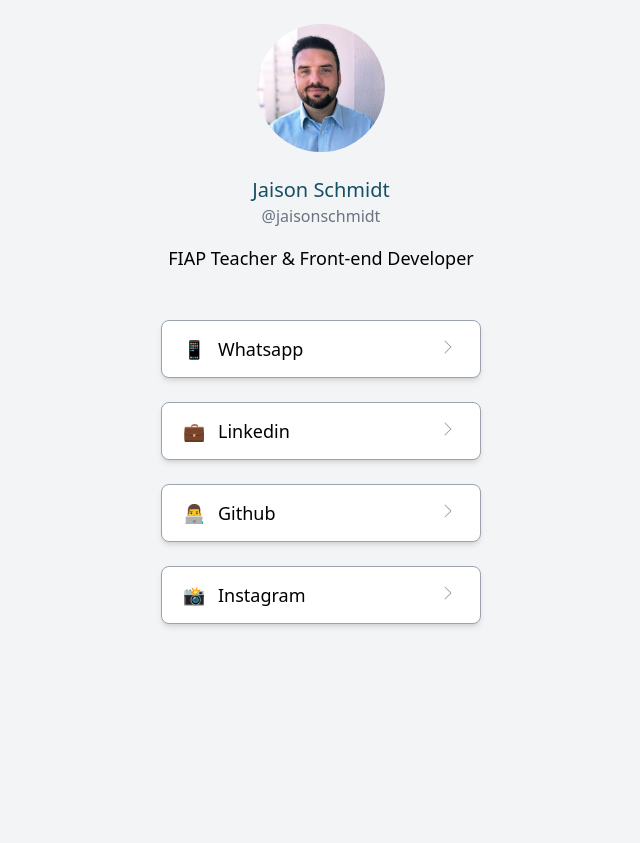
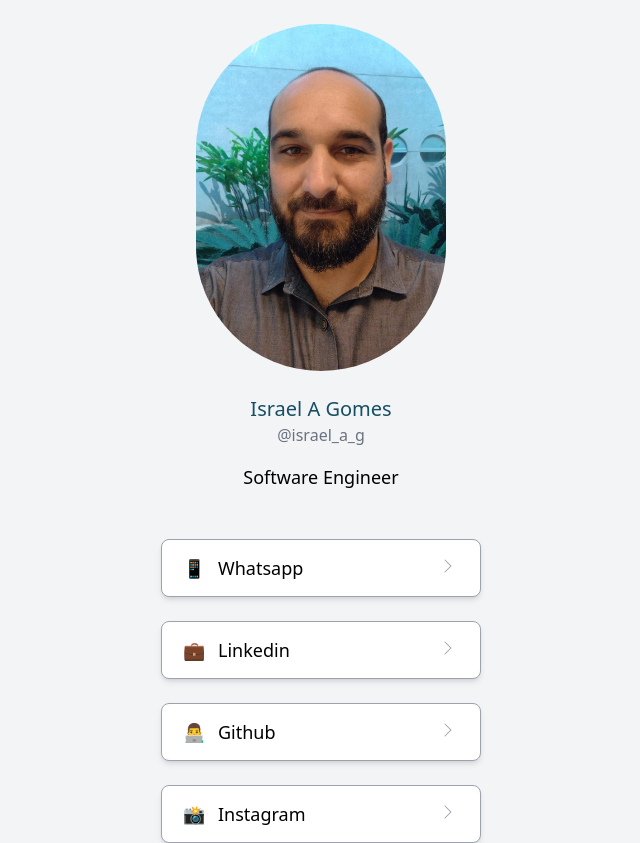
Before and after one commit to israelag/my-web-site, a Nuxt app in the folder my-website/: page / in a window 1280 px wide. Shown: the whole page, without its empty margins (319-959 px from the left). Before the commit the page ends 800 px from the top, so only its background shows below. Built offline with nearby package versions, Linux system fonts and the light colour scheme.

Commit message:
Ajustes de dados pessoais

```diff
--- a/my-website/components/ProfileInfo.vue
+++ b/my-website/components/ProfileInfo.vue
@@ -3,11 +3,9 @@
     <div>
       <figure class="p-6">
         <img
-          class="w-32 h-32 rounded-full mx-auto"
+          class="profile-photo w-32 h-32 rounded-full mx-auto"
           :src="photo"
-          alt=""
-          width="400"
-          height="400"
+          alt="Profile Photo"
         />
         <div class="pt-6 text-center space-y-4">
           <figcaption class="font-medium">
@@ -28,3 +26,11 @@
 <script setup>
     const { photo = null, title = '', subtitle = '', heading = '' } = defineProps(['photo', 'title', 'subtitle', 'heading']);
 </script>
+
+<style scoped>
+.profile-photo {
+  width: 250px;
+  height: auto;
+  object-fit: cover;
+}
+</style>
--- a/my-website/nuxt.config.ts
+++ b/my-website/nuxt.config.ts
@@ -10,7 +10,7 @@
   },
   app: {
     head: {
-      title: "Jaison Schmidt Website"
+      title: "Israel A Gomes Website"
     }
   }
 })
--- a/my-website/pages/index.vue
+++ b/my-website/pages/index.vue
@@ -1,38 +1,38 @@
 <template>
     <ProfileInfo
       :photo="photo"
-      title="Jaison Schmidt"
-      subtitle="@jaisonschmidt"
-      heading="FIAP Teacher & Front-end Developer"
+      title="Israel A Gomes"
+      subtitle="@israel_a_g"
+      heading="Software Engineer"
     />
 
     <div class="max-w-xs mx-auto">
         <ButtonAction
           text="Whatsapp"
-          link="https://wa.me/+5554999776648"
+          link="https://wa.me/+5511982992762"
           icon="📱"
         />
 
         <ButtonAction
           text="Linkedin"
-          link="https://www.linkedin.com/in/jaison-schmidt-19b80725/"
+          link="https://www.linkedin.com/in/iagomes/"
           icon="💼"
         />
 
         <ButtonAction
           text="Github"
-          link="https://github.com/jaisonschmidt"
+          link="https://github.com/israelag"
           icon="👨‍💻"
         />
 
         <ButtonAction
           text="Instagram"
-          link="https://www.instagram.com/jaisonschmidt/"
+          link="https://www.instagram.com/israel_a_g/"
           icon="📸"
         />
     </div>
 </template>
 
 <script setup>
-  import photo from "../assets/img/picture.jpg";
+  import photo from "../assets/img/picture.jpeg";
 </script>
```
Also changed, not shown: my-website/assets/img/picture.jpeg (added), my-website/assets/img/picture.jpg (deleted).
